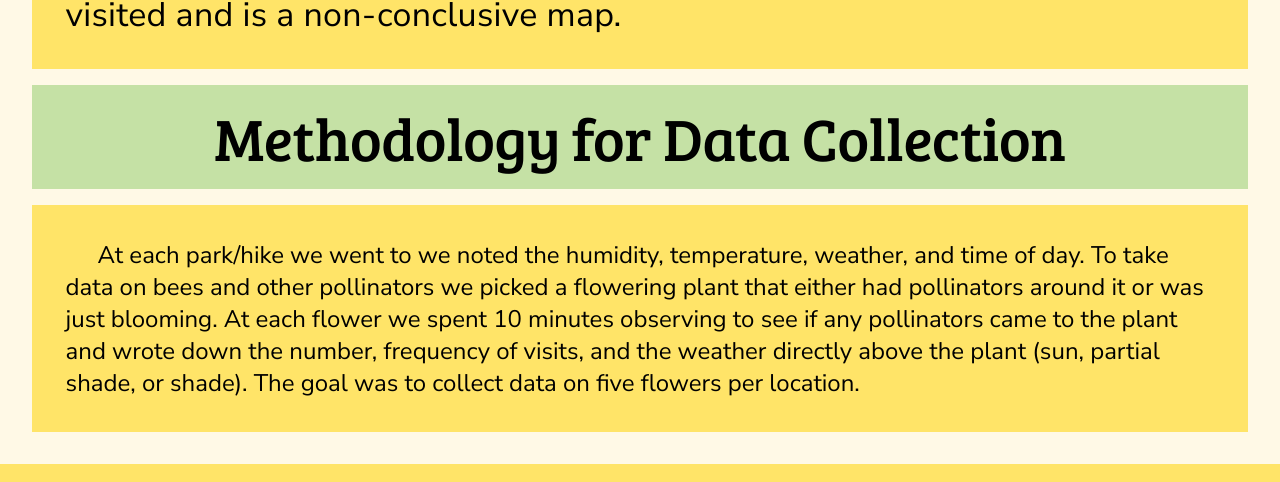
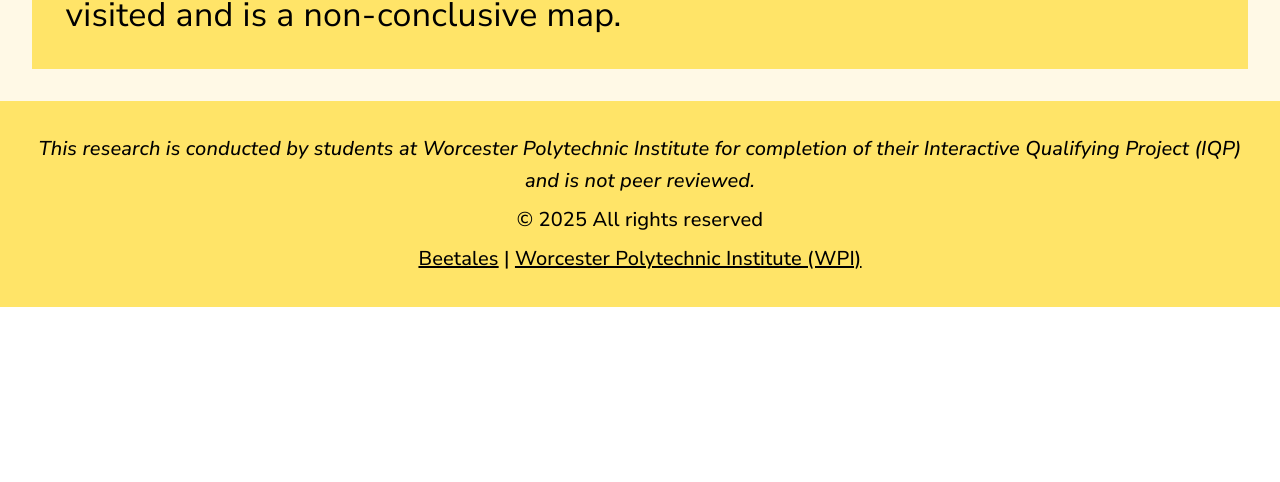
Before and after one commit to VoDylan/beetalesproj, a React (Vite) app: page /MapPage in a window 1280 px wide. Shown: the part 1122-1604 px from the top of the page. After the commit the page ends 1429 px from the top, so only its background shows below. Built offline with nearby package versions, Linux system fonts and the light colour scheme; grey boxes are pictures that could not be loaded.

Commit message:
Updating stuff

```diff
--- a/src/Components/Header.tsx
+++ b/src/Components/Header.tsx
@@ -69,10 +69,10 @@ function Header() {
                 <Box sx={{ display: { xs: 'none', md: 'flex' }, flexGrow: 1, justifyContent: 'center' }}>
                     <Stack direction="row" spacing={2} alignItems="center">
                         <Button component={Link} to="/" sx={{ color: 'black', fontWeight: 'bold' }}>Home</Button>
-                        <Button component={Link} to="/about" sx={{ color: 'black', fontWeight: 'bold' }}>About Us</Button>
-                        <Button component={Link} to="/mapPage" sx={{ color: 'black', fontWeight: 'bold' }}>Map</Button>
+                        <Button component={Link} to="/About" sx={{ color: 'black', fontWeight: 'bold' }}>About Us</Button>
+                        <Button component={Link} to="/MapPage" sx={{ color: 'black', fontWeight: 'bold' }}>Map</Button>
                         <Button component={Link} to="/Research" sx={{ color: 'black', fontWeight: 'bold' }}>Research</Button>
-                        <Button component={Link} to="/conclusions" sx={{ color: 'black', fontWeight: 'bold' }}>Conclusions</Button>
+                        <Button component={Link} to="/Conclusions" sx={{ color: 'black', fontWeight: 'bold' }}>Conclusions</Button>
                         <Button component={Link} to="/WhatYouCanDo" sx={{ color: 'black', fontWeight: 'bold' }}>What You Can Do</Button>
                     </Stack>
                 </Box>
--- a/src/routes/Conclusions.tsx
+++ b/src/routes/Conclusions.tsx
@@ -271,7 +271,8 @@ export default function ConclusionPage() {
                 }}
             >
                 <Typography color={'black'}>
-                    The law enforcing agencies in hong kong that regulate the use of pesticides should weigh in the negative impact of pesticides, especially those used for mosquitos on bees and their populations in and around the city even though they are not the target of those pesticides. These pesticides can harm bees and other beneficial insects in the process of keeping mosquitos away. The plants used in parks for landscaping and decoration can also be changed to improve the local biodiversity of the area. This can be through replacing foreign oriental species of plants with those that are local to the area and also attract pollinators. These steps can bring the cities throughout hong kong even closer to coexisting with the natural landscape surrounding them, and in turn help improve the situation of bees in the city.
+                    The law enforcing agencies in Hong Kong that regulate the use of pesticides should weigh in the negative impact of pesticides, especially those used for mosquitos on bees and their populations in and around the city, even though they are not the target of those pesticides. These pesticides can harm bees and other beneficial insects while keeping mosquitos away. The plants used in parks for landscaping and decoration can also be changed to improve the local biodiversity of the area. This can be done by replacing foreign, oriental species of plants with those local to the area and attracting pollinators. These steps can bring the cities throughout Hong Kong even closer to coexisting with the natural landscape surrounding them and, in turn, help improve the situation of bees in the city.
+
                     </Typography>
             </Box>
 
@@ -303,7 +304,7 @@ export default function ConclusionPage() {
                 }}
             >
                 <Typography color={"black"}>
-                    Even if bees aren’t physically present in everyones lives all the time, they impact our lives indirectly with many products using beeswax and honey as well as bees being the main pollinators of many crops for foods that we eat. This is why we must be mindful of our interactions with bees. In the case that there is a bee hive or swarm of bees, its ok to be scared or frightened. The main choice we need to make, however, is to keep the bees safe from pesticides and prevent anyone from killing them because of fear. This is the only way we can coexist and have a future that is sustainable
+                    Even if bees aren’t physically present in everyones lives all the time, they impact our lives indirectly with many products using beeswax and honey as well as being the main pollinators of many crops for foods that we eat. This is why we must be mindful of our interactions with bees. In the case that there is a bee hive or swarm of bees, its ok to be scared or frightened. The main choice we need to make, however, is to keep the bees safe from pesticides and prevent anyone from killing them because of fear. This is the only way we can coexist and have a future that is sustainable
                  </Typography>
             </Box>
 
--- a/src/routes/Home.tsx
+++ b/src/routes/Home.tsx
@@ -110,7 +110,7 @@ export default function Home() {
                 }}>
                 <Typography color="black" variant="h3" fontFamily={"Nunito Sans"}>
                     {/*To ensure the health of ourselves and others it's worth asking, are pesticides really worth it?*/}
-                    Pesticides destroy living environments for pollinators, leading to less food sources declining populations
+                    Pesticides destroy living environments for pollinators, leading to less food sources and declining populations
                 </Typography>
             </Box>
             <Carousel/>
--- a/src/routes/MapPage.tsx
+++ b/src/routes/MapPage.tsx
@@ -757,35 +757,6 @@ export default function MapPage() {
                 </Typography>
 
             </Box>
-            <Box sx={{
-                padding: 2,
-                backgroundColor: '#c5e1a5',
-                marginTop: 2,
-                alignSelf: 'stretch'
-            }}>
-                <Typography variant='h2' fontStyle={'bold'} color={"black"} fontFamily={"Bree Serif"}>
-                    Methodology for Data Collection
-                </Typography>
-            </Box>
-            <Box sx={{
-                padding: 2,
-                backgroundColor: '#ffe468',
-                marginTop: 2,
-                width: "fit-content",
-                justifyContent: 'center',
-                textAlign: 'center'
-            }}>
-                <Typography variant='h5' color={"black"} fontFamily={"Nunito Sans"} align="left" sx={{
-                    padding: '1.1rem',
-                    textIndent: '2rem'
-                }}>
-                    At each park/hike we went to we noted the humidity, temperature, weather, and time of day. To take
-                    data on bees and other pollinators we picked a flowering plant that either had pollinators around it
-                    or was just blooming. At each flower we spent 10 minutes observing to see if any pollinators came to
-                    the plant and wrote down the number, frequency of visits, and the weather directly above the plant
-                    (sun, partial shade, or shade). The goal was to collect data on five flowers per location.
-                </Typography>
-            </Box>
         </Stack>
     )
 }
```
